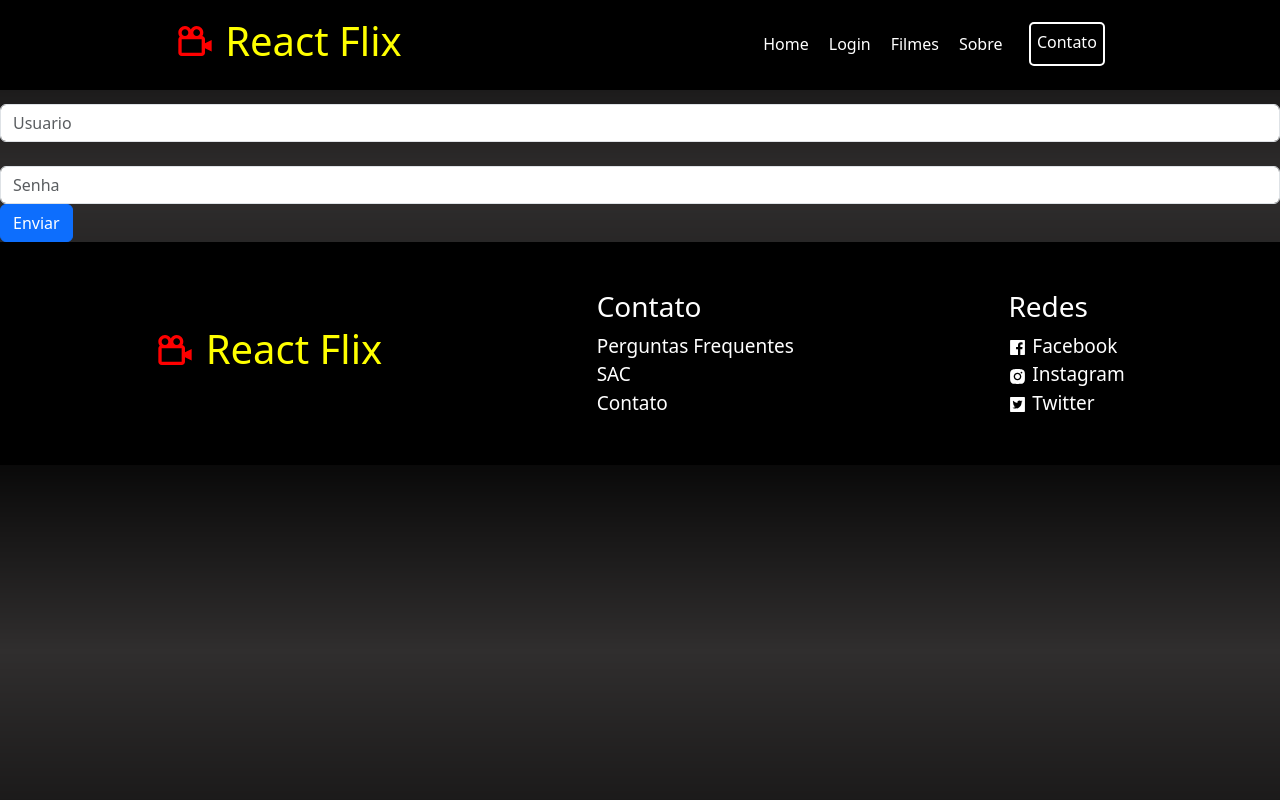
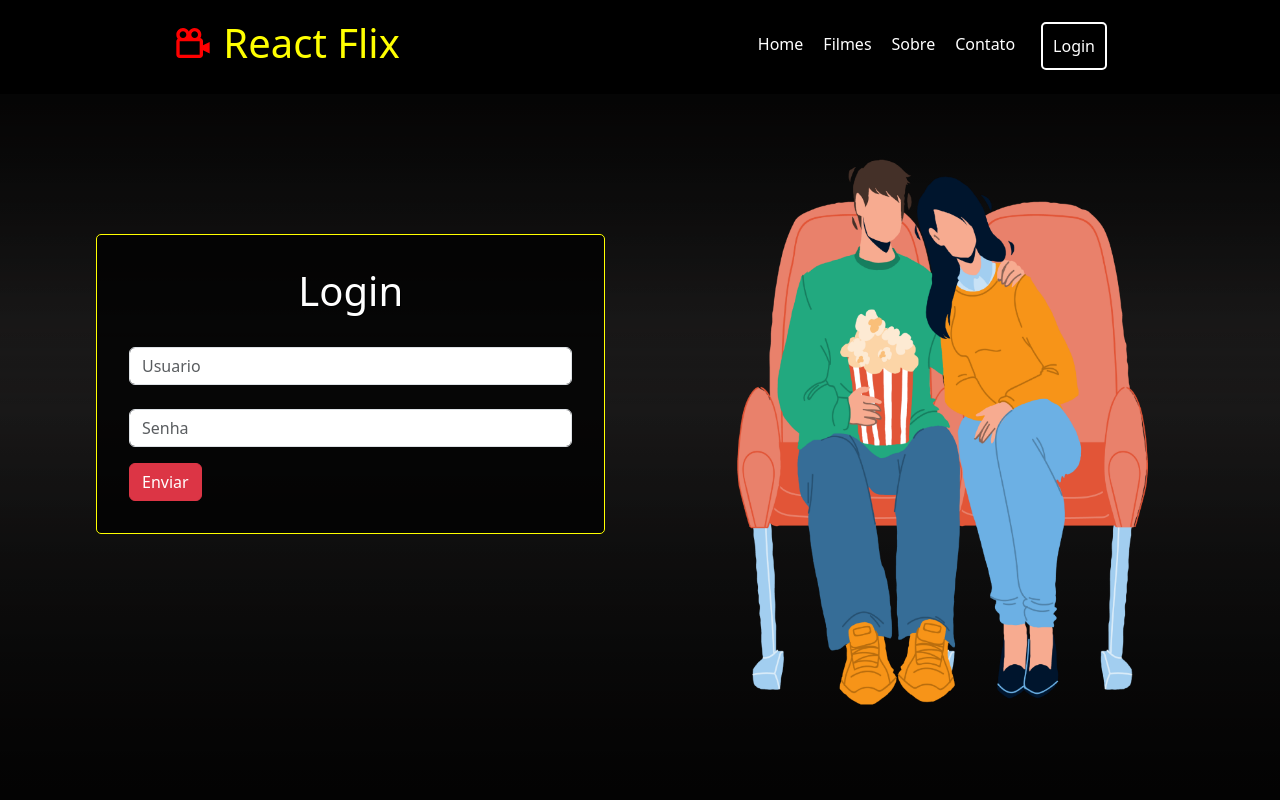
Before and after one commit to DaviJust/ReactServidor_M3, a React (Vite) app: page /Login in a window 1280 px wide. Shown: the top 800 px of the page. Built offline with nearby package versions, Linux system fonts and the light colour scheme; no server answers; a web font is replaced by a local one.

Commit message:
página de login estilizada.

```diff
--- a/src/components/Header.jsx
+++ b/src/components/Header.jsx
@@ -4,6 +4,7 @@ import {BiCameraMovie} from 'react-icons/bi'
 import { useState } from 'react'
 
 function Header(){
+    let loginOn = localStorage.getItem('logado');
     return(
         <div className={styles.headerDiv}>
             <Link to='/'>
@@ -11,10 +12,11 @@ function Header(){
             </Link>
             <ul>
                 <Link to='/'>Home</Link>
-                <Link to='/Login'>Login</Link>
                 <Link to='/Filmes'>Filmes</Link>
                 <Link to='/Sobre'>Sobre</Link>
                 <Link to='/Contato'>Contato</Link>
+                <Link to='/Login' className={styles.login}>Login</Link>
+
                 {/* <Link to='/PostFilme'>Adicionar</Link> */}
 
             </ul>
--- a/src/components/styles/Header.module.css
+++ b/src/components/styles/Header.module.css
@@ -34,11 +34,11 @@
     cursor: pointer;
     color: #000;
 }
-.headerDiv ul a:nth-child(5):hover{
-    background-color: rgb(67, 65, 65);
-    color: #fff;
+.login:hover{
+    background-color: rgb(67, 65, 65) !important;
+    color: #fff !important;
 }
-.headerDiv ul a:nth-child(5){
+.login{
     padding: .4rem;
     border-radius: 5px;
     border: 2px solid #fff;
--- a/src/components/styles/login.css
+++ b/src/components/styles/login.css
@@ -1,3 +1,41 @@
 .espaco {
-padding-top: 5em;
+    width: 100vw;
+    padding: 3rem 0 5rem 6rem;
+    display: flex;
+    justify-content: center;
+    align-items: center;
+    background: rgba(0, 0, 0, 0.4);
+    background-image: linear-gradient(0deg,rgba(0,0,0,.8) 0,transparent 60%,rgba(0,0,0,.8));
 }
+.espaco form{
+    width: 37rem;
+    color: #fff;
+    text-shadow: 1px 1px #000;
+    padding: 2rem;
+    border-radius: 5px;
+    border: 1px solid yellow;
+    background-color: rgba(0, 0, 0, 0.758);
+}
+.imgLogiin{
+    width: 50rem;
+}
+.imgLogiin img{
+    width: 100%;
+    max-height: 42rem;
+    transform: translateY(3rem);
+}
+@media(max-width: 1200px){
+    .espaco{
+        flex-direction: column;
+        padding: 15rem 0 5rem 0;
+    }
+    .espaco form{
+        width: 28rem;
+    }
+    .imgLogiin{
+        width: 47rem;
+    }
+    .imgLogiin img{
+        transform: translateY(2rem);
+    }
+}
--- a/src/routes/Login.jsx
+++ b/src/routes/Login.jsx
@@ -2,6 +2,7 @@ import { useEffect, useState } from "react";
 import { useNavigate } from "react-router-dom";
 import API from "../axios/Config";
 import "../components/styles/login.css";
+import imgLogin from '../images/bmpopcorn.png'
 
 export default function Cadastro() {
   const [Usuario, setUsuario] = useState("");
@@ -35,6 +36,7 @@ export default function Cadastro() {
   return (
     <div class="espaco">
       <form>
+        <h1 className="text-center">Login</h1>
         <div class="form-group">
           <label for="inputUsuario"></label>
           <input
@@ -57,10 +59,13 @@ export default function Cadastro() {
             placeholder="Senha"
           />
         </div>
-        <button type="button" onClick={validarUsuario} class="btn btn-primary">
+        <button type="button" onClick={validarUsuario} class="btn btn-danger mt-3">
           Enviar
         </button>
       </form>
+      <div class="imgLogiin">
+        <img src={imgLogin} alt="ilustração" />
+      </div>
     </div>
   );
 }
```
Also changed, not shown: src/images/bmpopcorn.png (added).
